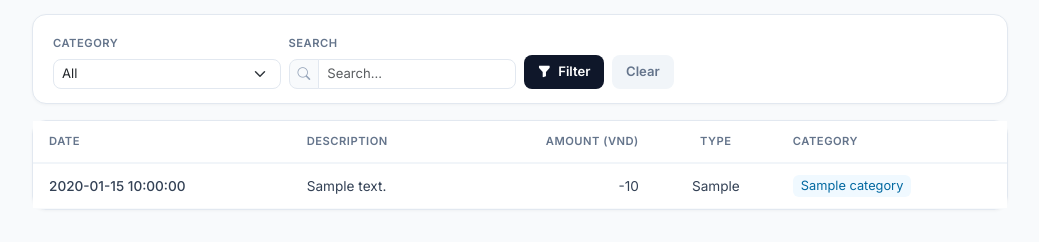
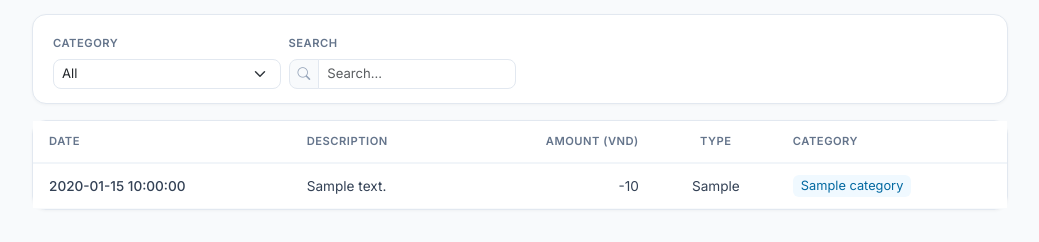
Before and after one commit to hoangdieuctu/cashflow, a Python web app: template src/techcombank_pdf/web/templates/dashboard.html in a window 1280 px wide. Shown: the part 1324-1566 px from the top of the page, without its empty margins (240-1279 px from the left). Run offline with Jinja, Linux system fonts and the light colour scheme; the template is opened without the code that fills it: most values are stand-ins (such as "Sample title", 1, 10 or a date in 2020).

Commit message:
Make filters apply immediately on change, remove Filter/Clear buttons
Statement and Category dropdowns submit the form on change. Search
submits on Enter. No more Filter/Clear buttons needed.

```diff
--- a/src/techcombank_pdf/web/templates/dashboard.html
+++ b/src/techcombank_pdf/web/templates/dashboard.html
@@ -198,11 +198,11 @@
 
     <!-- Filters -->
     <div class="card mb-3" style="padding: 0.85rem 1.25rem;">
-        <form method="get" class="row g-2 align-items-end">
+        <form method="get" id="filterForm" class="row g-2 align-items-end">
             {% if statements|length > 1 %}
-            <div class="col-md-3">
+            <div class="col-md-4">
                 <label class="form-label" style="font-size: 0.7rem; font-weight: 600; color: #64748B; text-transform: uppercase; letter-spacing: 0.5px;">Statement</label>
-                <select class="form-select form-select-sm" name="statement_id" style="border-radius: 8px; border-color: #E2E8F0; font-size: 0.82rem;">
+                <select class="form-select form-select-sm" name="statement_id" onchange="this.form.submit()" style="border-radius: 8px; border-color: #E2E8F0; font-size: 0.82rem;">
                     <option value="">All statements</option>
                     {% for stmt in statements %}
                     <option value="{{ stmt.id }}" {{ 'selected' if filters.statement_id == stmt.id|string }}>{{ stmt.statement_date or 'N/A' }} — {{ stmt.source_file[:30] }} ({{ stmt.transaction_count }} txns)</option>
@@ -212,7 +212,7 @@
             {% endif %}
             <div class="col-md-3">
                 <label class="form-label" style="font-size: 0.7rem; font-weight: 600; color: #64748B; text-transform: uppercase; letter-spacing: 0.5px;">Category</label>
-                <select class="form-select form-select-sm" name="category" style="border-radius: 8px; border-color: #E2E8F0; font-size: 0.82rem;">
+                <select class="form-select form-select-sm" name="category" onchange="this.form.submit()" style="border-radius: 8px; border-color: #E2E8F0; font-size: 0.82rem;">
                     <option value="">All</option>
                     <option value="__uncategorized__" {{ 'selected' if filters.category == '__uncategorized__' }}>Uncategorized</option>
                     {% for cat in categories %}
@@ -224,16 +224,9 @@
                 <label class="form-label" style="font-size: 0.7rem; font-weight: 600; color: #64748B; text-transform: uppercase; letter-spacing: 0.5px;">Search</label>
                 <div class="input-group input-group-sm">
                     <span class="input-group-text" style="border-radius: 8px 0 0 8px; border-color: #E2E8F0; background: #F8FAFC;"><i class="bi bi-search" style="color: #94A3B8; font-size: 0.8rem;"></i></span>
-                    <input type="text" class="form-control" name="search" value="{{ filters.search }}" placeholder="Search..." style="border-radius: 0 8px 8px 0; border-color: #E2E8F0; font-size: 0.82rem;">
+                    <input type="text" class="form-control" name="search" value="{{ filters.search }}" placeholder="Search..." style="border-radius: 0 8px 8px 0; border-color: #E2E8F0; font-size: 0.82rem;"
+                           onkeydown="if(event.key==='Enter'){this.form.submit();event.preventDefault();}">
                 </div>
-            </div>
-            <div class="col-auto">
-                <button type="submit" class="btn btn-sm" style="background: var(--tcb-navy); color: #fff; border-radius: 8px; font-weight: 600; font-size: 0.82rem; padding: 0.4rem 0.8rem;">
-                    <i class="bi bi-funnel-fill me-1"></i> Filter
-                </button>
-            </div>
-            <div class="col-auto">
-                <a href="{{ url_for('main.index') }}" class="btn btn-sm" style="background: #F1F5F9; color: #64748B; border-radius: 8px; font-weight: 600; font-size: 0.82rem; padding: 0.4rem 0.8rem;">Clear</a>
             </div>
         </form>
     </div>
```
